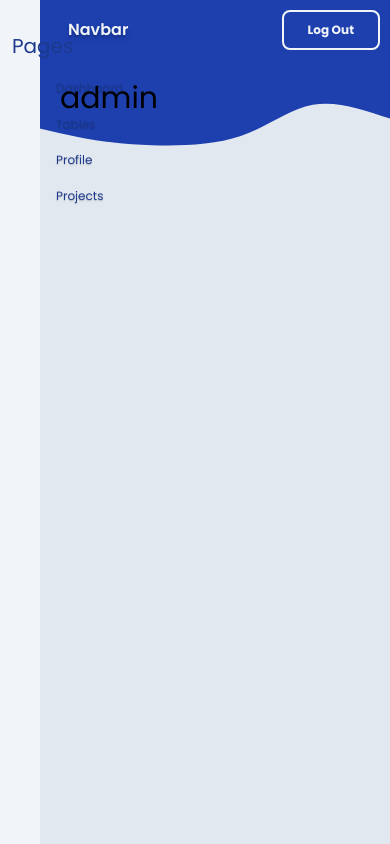
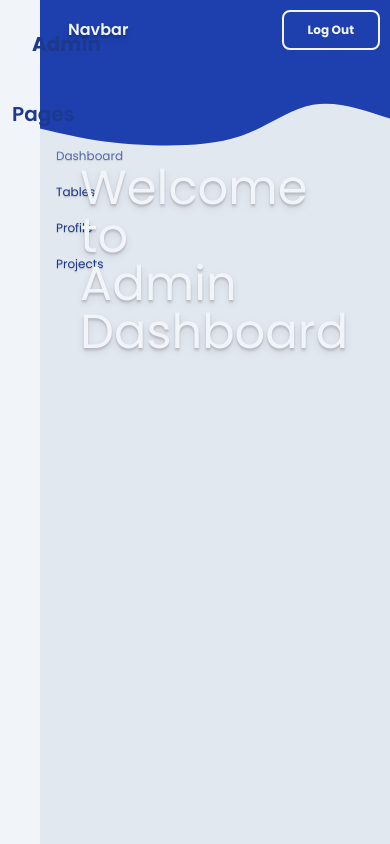
Before and after one commit to Markod1r/template-react, a React (Vite) app: page /admin in a window 390 px wide. Built offline with nearby package versions, Linux system fonts and the light colour scheme.

Commit message:
style: dashboard admin

```diff
--- a/src/App.jsx
+++ b/src/App.jsx
@@ -16,7 +16,7 @@ import Login from "./pages/login/Login";
 import Register from "./pages/login/Register";
 import HomePage from "./pages/home/HomePage";
 import NotFoundPage from "./pages/NotFoundPage";
-import HomeAdmin from "./pages/admin/HomeAdmin";
+import DashboardAdmin from "./pages/admin/DashboardAdmin";
 
 function App() {
   const dataContext = {
@@ -32,7 +32,7 @@ function App() {
           <Route path="/" element={<HomePage />} />
           <Route path="user" element={<UserLayout />}></Route>
           <Route path="admin" element={<AdminLayout />}>
-            <Route index element={<HomeAdmin />} />
+            <Route index element={<DashboardAdmin />} />
           </Route>
           <Route path="login" element={<Login />} />
           <Route path="register" element={<Register />} />
--- a/src/pages/admin/AdminLayout.jsx
+++ b/src/pages/admin/AdminLayout.jsx
@@ -5,8 +5,7 @@ import SideBar from "./components/SideBar";
 import { useState } from "react";
 
 export default function AdminLayout() {
-    const [isOpen, setIsOpen] = useState(false);
-
+  const [isOpen, setIsOpen] = useState(false);
 
   return (
     <>
@@ -16,9 +15,7 @@ export default function AdminLayout() {
         </div>
         <section className="w-full">
           <NavbarAdmin setIsOpen={setIsOpen} isOpen={isOpen} />
-          <div className="p-5">
-            <Outlet />
-          </div>
+          <Outlet />
         </section>
       </div>
       <Wave />
--- /dev/null
+++ b/src/pages/admin/DashboardAdmin.jsx
@@ -0,0 +1,14 @@
+export default function DashboardAdmin() {
+  return (
+    <>
+      <main className="m-10 grid h-80 grid-cols-4 items-center">
+        <div className="col-span-3">
+          <h1 className="text-5xl text-slate-100 text-shadow-lg">
+            Welcome to Admin Dashboard
+          </h1>
+        </div>
+        <div></div>
+      </main>
+    </>
+  );
+}
--- a/src/pages/admin/HomeAdmin.jsx
+++ /dev/null
@@ -1,7 +0,0 @@
-export default function HomeAdmin() {
-  return (
-    <>
-      <h1 className="text-3xl text-black">admin</h1>
-    </>
-  );
-}
--- a/src/pages/admin/components/NavbarAdmin.jsx
+++ b/src/pages/admin/components/NavbarAdmin.jsx
@@ -20,7 +20,7 @@ export default function NavbarAdmin({ setIsOpen, isOpen }) {
           />
           <Link
             className="mx-4 my-auto cursor-pointer text-base font-semibold text-shadow-lg hover:opacity-70 active:scale-90 lg:text-2xl"
-            to={"/"}
+            to={"/admin"}
           >
             Navbar
           </Link>
--- a/src/pages/admin/components/SideBar.jsx
+++ b/src/pages/admin/components/SideBar.jsx
@@ -5,7 +5,7 @@ import { GoProjectSymlink } from "react-icons/go";
 import { TbTableShare } from "react-icons/tb";
 import { FaReact } from "react-icons/fa";
 import { IoReorderThreeOutline } from "react-icons/io5";
-
+import { CgProfile } from "react-icons/cg";
 export default function SideBar({ isOpen }) {
   return (
     <>
@@ -14,13 +14,18 @@ export default function SideBar({ isOpen }) {
           isOpen ? "top-0 lg:sticky" : "lg:hidden"
         }`}
       >
-        <div className="my-5 flex items-center">
-          <h1 className="text-xl text-blue-900 lg:text-xl">Pages</h1>
+        <div className="mt-3 mb-9 flex items-center gap-5">
+          <CgProfile size={40} className="text-blue-950" />
+          <h1 className="text-xl font-bold text-blue-900 lg:text-xl">Admin</h1>
         </div>
+
+        <h1 className="my-5 text-xl font-semibold text-blue-900 lg:text-xl">
+          Pages
+        </h1>
         <ul className="ml-5 flex flex-col gap-5 text-blue-900">
           <Li>
             <MdDashboard className="text-sky-500" />
-            <NavLink to="/dashboard">Dashboard</NavLink>
+            <NavLink to="/admin">Dashboard</NavLink>
           </Li>
           <Li>
             <TbTableShare className="text-yellow-500" />
```
